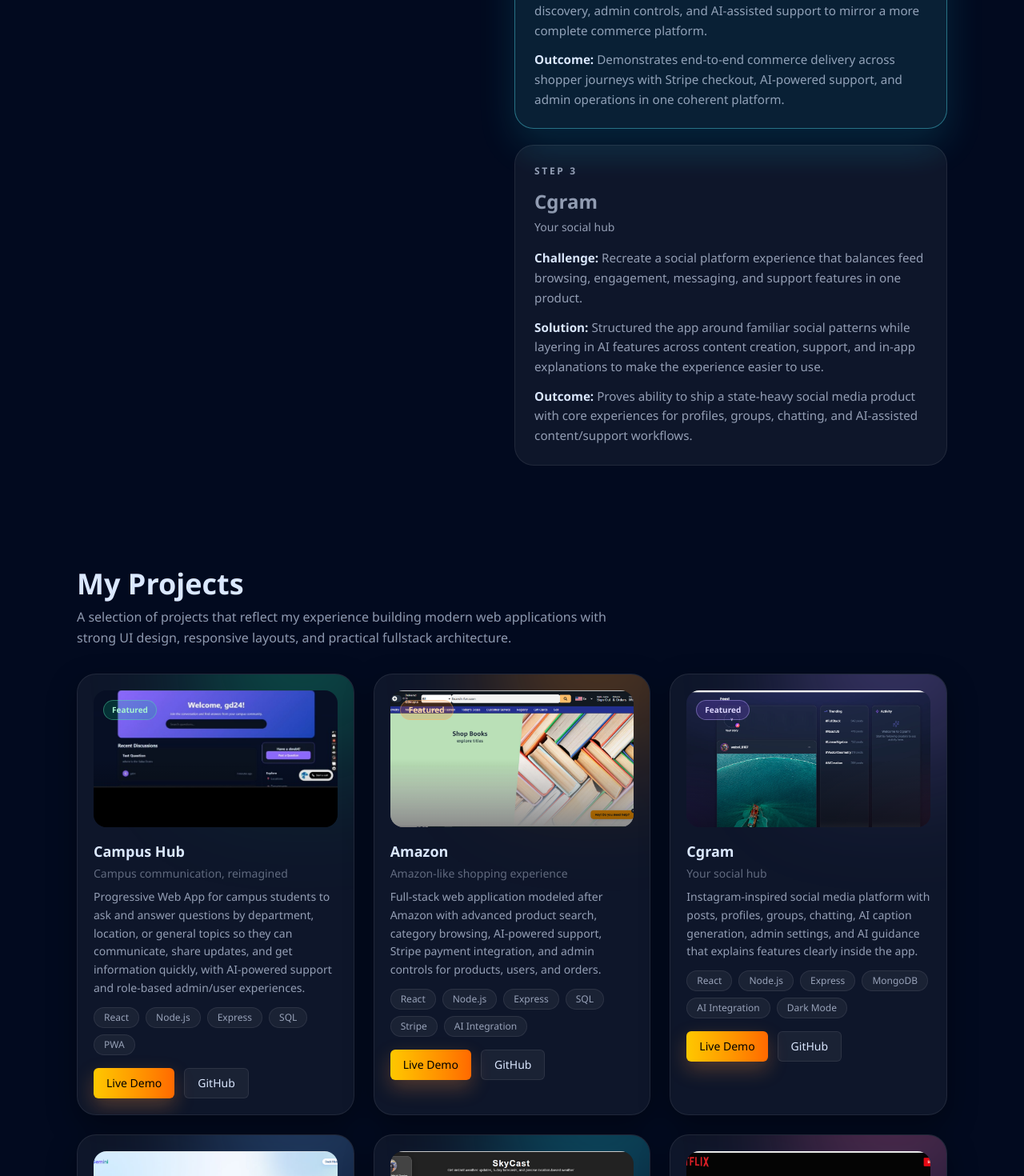
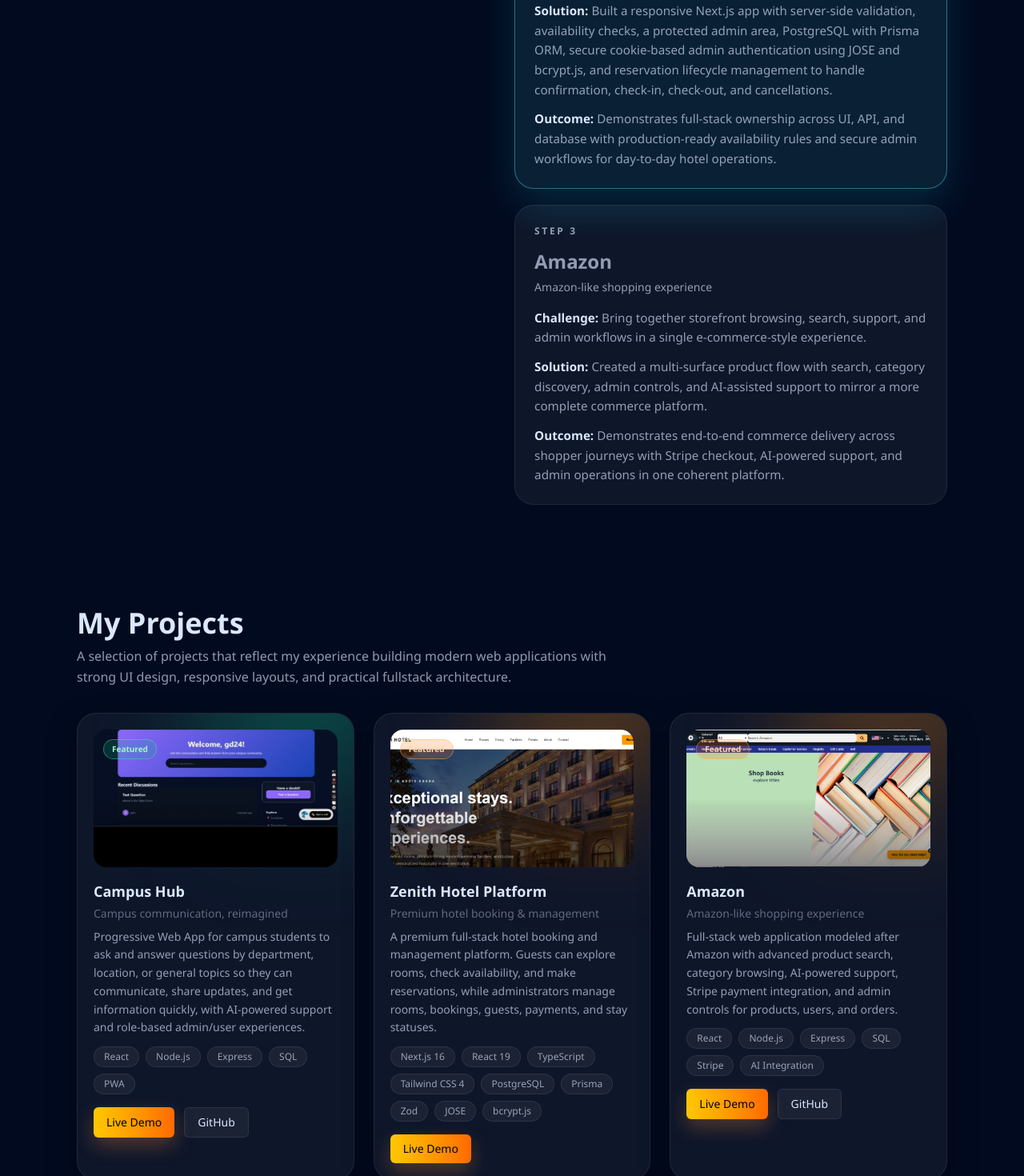
Before and after one commit to wabihash/Portfolio, a Next.js app: page / in a window 1280 px wide. Shown: the part 6460-7930 px from the top of the page at 80% size. Built offline with nearby package versions, Linux system fonts and the light colour scheme; no server answers.

Commit message:
hotel project added

```diff
--- a/src/shared/data/projects.ts
+++ b/src/shared/data/projects.ts
@@ -22,6 +22,28 @@
 		featured: true,
 		image: '/images/Campus-hub.jpg',
 		imageAlt: 'Preview screenshot of CampusHub question and answer feed with campus filters',
+	},
+	{
+		id: 'zenith-hotel-platform',
+		title: 'Zenith Hotel Platform',
+		tagline: 'Premium hotel booking & management',
+		description: 'A premium full-stack hotel booking and management platform. Guests can explore rooms, check availability, and make reservations, while administrators manage rooms, bookings, guests, payments, and stay statuses.',
+		challenge: 'Design a hospitality platform that delivers a polished guest booking experience while providing operational tools for staff and preventing overlapping reservations.',
+		solution: 'Built a responsive Next.js app with server-side validation, availability checks, a protected admin area, PostgreSQL with Prisma ORM, secure cookie-based admin authentication using JOSE and bcrypt.js, and reservation lifecycle management to handle confirmation, check-in, check-out, and cancellations.',
+		impact: 'Demonstrates full-stack ownership across UI, API, and database with production-ready availability rules and secure admin workflows for day-to-day hotel operations.',
+		highlights: [
+			'Public room catalog with availability-based search and estimated stay pricing.',
+			'Reservation flow with date selection, validation, and reservation reference generation.',
+			'Protected admin dashboard for rooms, bookings, guests, payments, and lifecycle updates (confirm, check-in, check-out, cancel).',
+			'PostgreSQL + Prisma ORM with overlap-preventing availability checks.',
+			'Secure cookie-based admin authentication using JOSE and bcrypt.js.',
+		],
+		techStack: ['Next.js 16', 'React 19', 'TypeScript', 'Tailwind CSS 4', 'PostgreSQL', 'Prisma', 'Zod', 'JOSE', 'bcrypt.js'],
+		accentColor: 'orange',
+		liveUrl: 'https://premium-hotel-pearl.vercel.app/',
+		featured: true,
+		image: '/images/Zenith.jpg',
+		imageAlt: 'Homepage hero of Zenith Hotel showcasing the property and booking interface',
 	},
 	{
 		id: 'amazon',
```
Also changed, not shown: public/images/Zenith.jpg (added).
